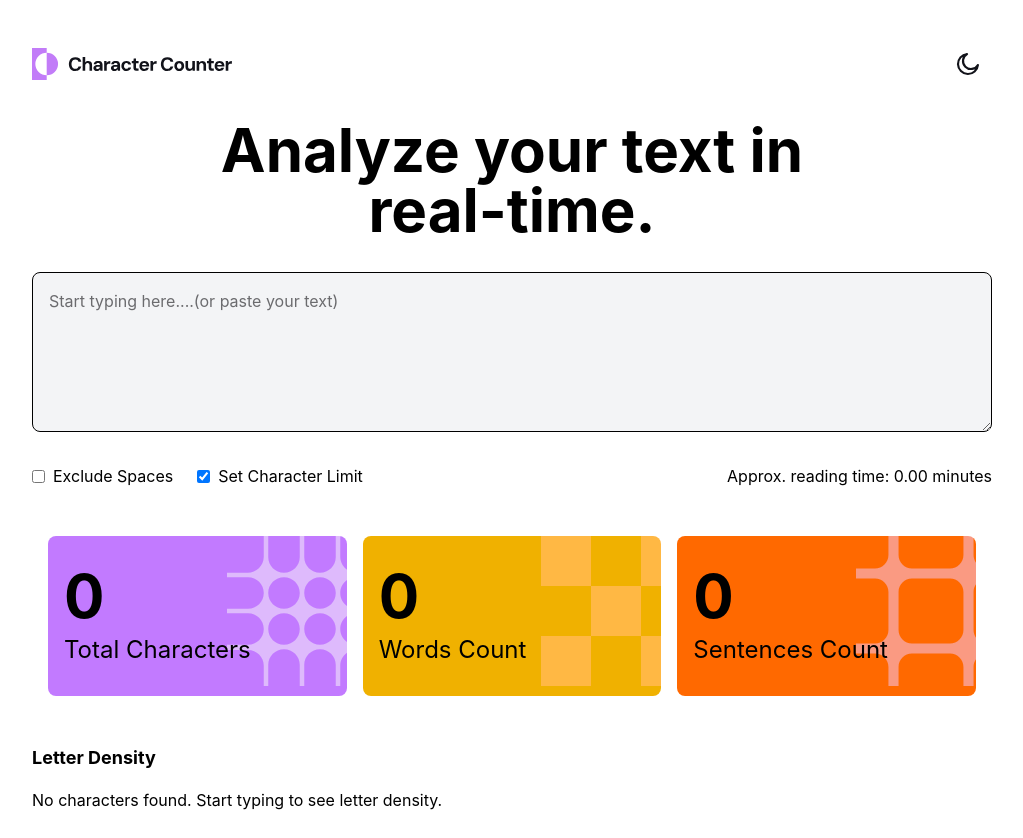
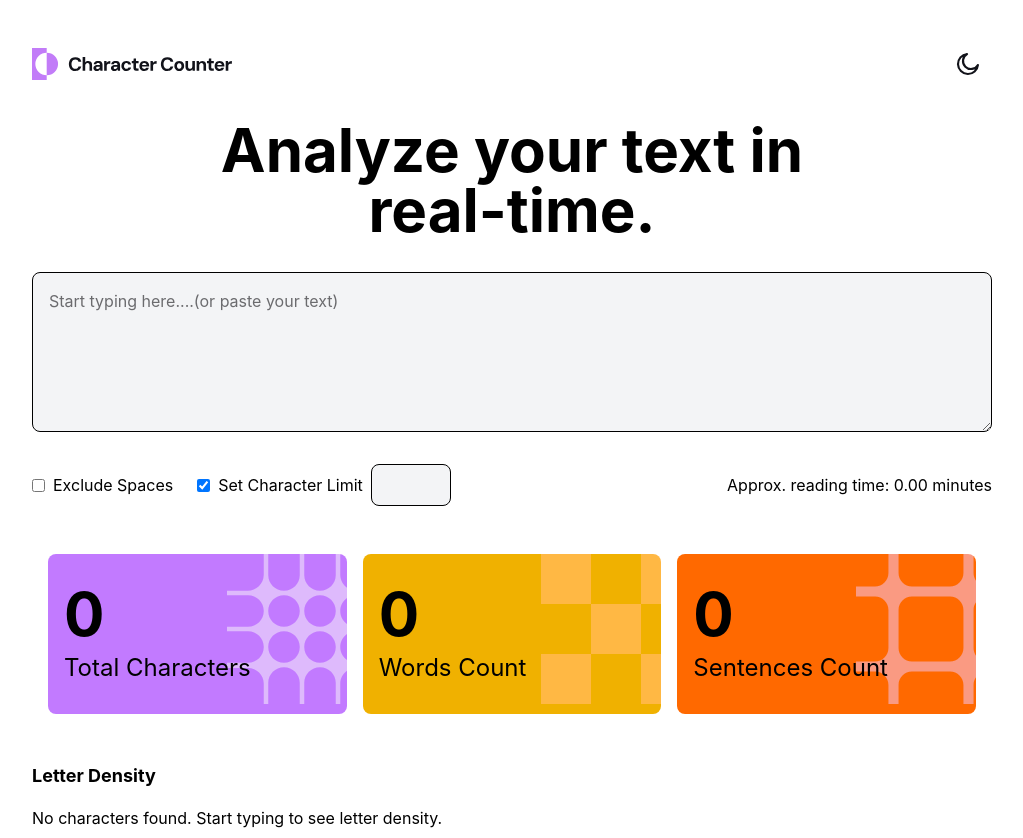
Before and after one commit to jzzmiiinn/character-counter, a React (Vite) app: page / in a window 1280 px wide. Both pictures are taken after a click on the checkbox "Set Character Limit". Shown: the whole page, without its empty margins (128-1151 px from the left). Built offline with nearby package versions, Linux system fonts and the light colour scheme.

Commit message:
Add character limit setting

```diff
--- a/src/components/CharacterLimit.tsx
+++ b/src/components/CharacterLimit.tsx
@@ -1,10 +1,35 @@
 import { useCounterStore } from "../store/counterStore";
+import { countCharacters } from "../utils/textAnalyzer";
 
 export const CharacterLimit = () => {
+  const text = useCounterStore((state) => state.text);
+
   const excludeSpaces = useCounterStore((state) => state.excludeSpaces);
+  const setExcludeSpaces = useCounterStore((state) => state.setExcludeSpaces);
 
-  const setExcludeSpaces = useCounterStore((state) => state.setExcludeSpaces);
+  const totalCharacters = countCharacters(text, excludeSpaces);
+
+  const isLimitEnabled = useCounterStore((state) => state.isLimitEnabled);
+  const setIsLimitEnabled = useCounterStore((state) => state.setIsLimitEnabled);
+
+  const characterLimit = useCounterStore((state) => state.characterLimit);
+  const setCharacterLimit = useCounterStore((state) => state.setCharacterLimit);
+
+  const isOverLimit =
+    isLimitEnabled &&
+    characterLimit !== null &&
+    Number.isInteger(characterLimit) &&
+    characterLimit > 0 &&
+    totalCharacters > characterLimit;
   return (
+    <div className="flex flex-col gap-2">
+      {isOverLimit && characterLimit !== null && (
+        <p className="text-sm text-red-500">
+          {totalCharacters - characterLimit}{" "}
+          {totalCharacters - characterLimit === 1 ? "character" : "characters"}{" "}
+          over the limit!
+        </p>
+      )}
       <div className="flex flex-row gap-6">
         <div className="flex gap-2 items-center">
           <input
@@ -18,10 +43,32 @@ export const CharacterLimit = () => {
           </label>
         </div>
         <div className="flex gap-2 items-center">
-        <input type="checkbox" id="set-character-limit" />
+          <input
+            type="checkbox"
+            id="set-character-limit"
+            checked={isLimitEnabled}
+            onChange={(e) => setIsLimitEnabled(e.target.checked)}
+          />
           <label className="text-preset-4" htmlFor="set-character-limit">
             Set Character Limit
           </label>
+          {isLimitEnabled && (
+            <input
+              id="character-limit"
+              min={1}
+              step={1}
+              aria-label="Character limit"
+              type="number"
+              value={characterLimit ?? ""}
+              onChange={(e) => {
+                const value = e.target.value;
+
+                setCharacterLimit(value === "" ? null : Number(value));
+              }}
+              className="w-20 rounded-lg border bg-gray-100 p-2 focus:border-purple-500"
+            />
+          )}
+        </div>
       </div>
     </div>
   );
--- a/src/components/StatsCard.tsx
+++ b/src/components/StatsCard.tsx
@@ -1,11 +1,14 @@
 import { useCounterStore } from "../store/counterStore";
-import { countWords, countSentences } from "../utils/textAnalyzer";
+import {
+  countCharacters,
+  countWords,
+  countSentences,
+} from "../utils/textAnalyzer";
 
 export const StatsCard = () => {
   const text = useCounterStore((state) => state.text);
   const excludeSpaces = useCounterStore((state) => state.excludeSpaces);
-  const spaceExcluded = text.replace(/\s/g, "");
-  const totalCharacter = excludeSpaces ? spaceExcluded.length : text.length;
+  const totalCharacter = countCharacters(text, excludeSpaces);
   const totalWords = countWords(text);
   const totalSentences = countSentences(text);
 
--- a/src/store/counterStore.ts
+++ b/src/store/counterStore.ts
@@ -3,8 +3,15 @@ import { create } from "zustand";
 interface CounterState {
   text: string;
   setText: (text: string) => void;
+
   excludeSpaces: boolean;
   setExcludeSpaces: (value: boolean) => void;
+
+  isLimitEnabled: boolean;
+  setIsLimitEnabled: (value: boolean) => void;
+
+  characterLimit: number | null;
+  setCharacterLimit: (limit: number | null) => void;
 }
 
 export const useCounterStore = create<CounterState>()((set) => ({
@@ -13,4 +20,10 @@ export const useCounterStore = create<CounterState>()((set) => ({
 
   excludeSpaces: false,
   setExcludeSpaces: (value) => set({ excludeSpaces: value }),
+
+  isLimitEnabled: false,
+  setIsLimitEnabled: (value) => set({ isLimitEnabled: value }),
+
+  characterLimit: null,
+  setCharacterLimit: (limit) => set({ characterLimit: limit }),
 }));
--- a/src/utils/textAnalyzer.ts
+++ b/src/utils/textAnalyzer.ts
@@ -20,3 +20,12 @@ export const calculateReadingTime = (text: string): number => {
 
   return wordsCount / wordsPerMinute;
 };
+
+export const countCharacters = (
+  text: string,
+  excludeSpaces: boolean,
+): number => {
+  const textToCount = excludeSpaces ? text.replace(/\s/g, "") : text;
+
+  return textToCount.length;
+};
```
Lines whose indentation alone changed are shown as unchanged.
